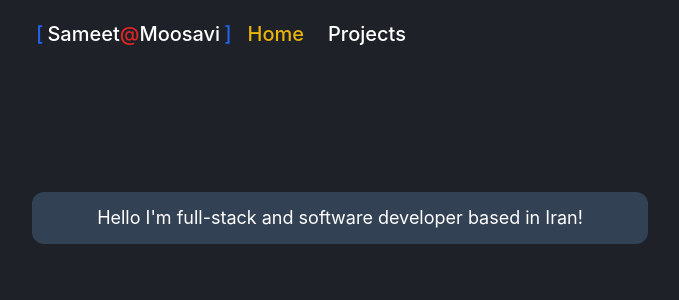
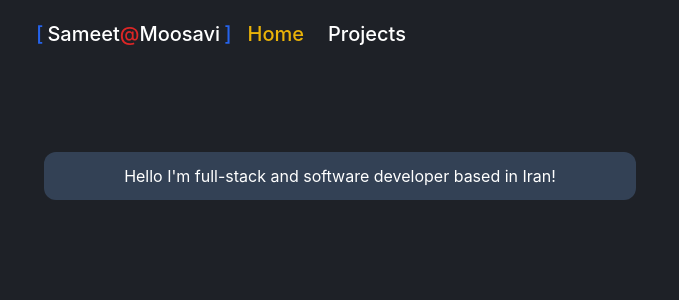
Before and after one commit to smsameet/sameetmoosavi.com, a Next.js app: page / in a window 1280 px wide. Shown: the top 300 px of the page, without its empty margins (300-979 px from the left). Built offline with nearby package versions, Linux system fonts and the light colour scheme.

Commit message:
update index page

```diff
--- a/pages/index.jsx
+++ b/pages/index.jsx
@@ -1,8 +1,8 @@
 const index = () => {
   return (
     <>
-      <div className="bg-slate-700 text-white text-lg text-center p-3 rounded-xl mt-20 sm:w-6/6">
-        <span>Hello I&apos;m full-stack and software developer based in Iran!</span>
+      <div className='bg-slate-700 text-white text-center rounded-xl mt-10 md:pl-20 md:pr-20 p-3 w-fit m-auto'>
+        <span className=''>Hello I&apos;m full-stack and software developer based in Iran!</span>
       </div>
     </>
   )
```
